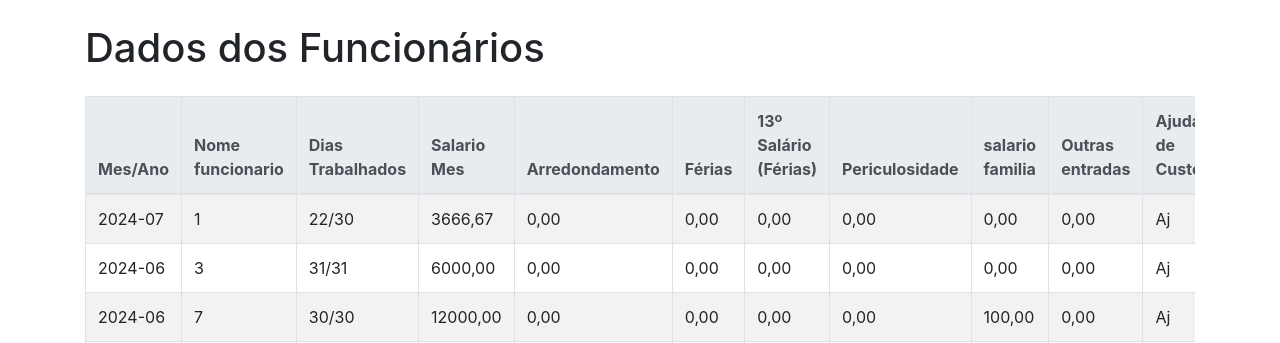
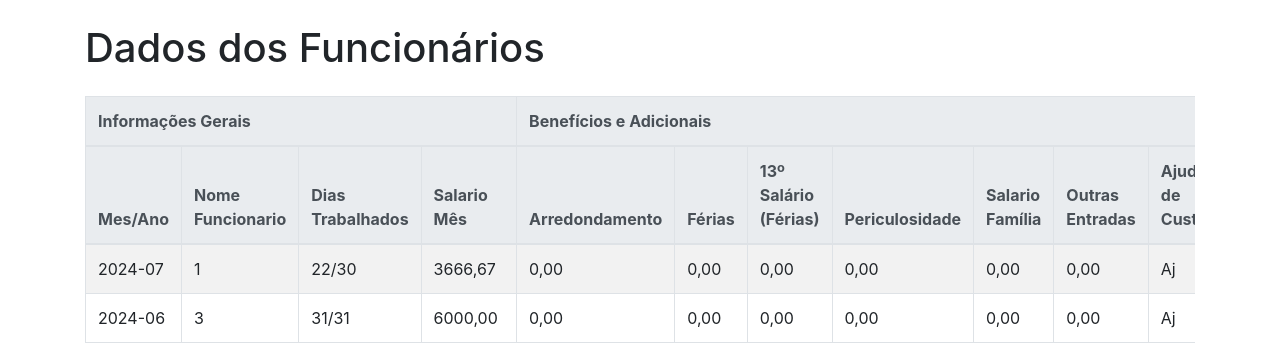
Before and after one commit to arthuzao22/Project-Rh-CDG, a Django app: page /manipulate_funcionarios/ in a window 1280 px wide. Shown: the top 343 px of the page. Run offline with Django 5.2, Linux system fonts and the light colour scheme; data comes from the database, SQL or seed files in the repository; some libraries are stand-ins or nearby versions.

Commit message:
Finalizado 21102024

```diff
--- a/PROJECTWEB/pythonAppCrud/app/templates/Salarios/index_salario.html
+++ b/PROJECTWEB/pythonAppCrud/app/templates/Salarios/index_salario.html
@@ -55,7 +55,7 @@
         <h2>Sistema de Gestão dos Salários dos Funcionários</h2>
     </header>
 
-    <div class="col-12 col-md-8 m-auto text-center">
+    <div class="col-12 col-md-8 m-auto align-center">
         <form method="GET" action="{% url 'index_salario' %}">
             <div class="row">
                 <div class="col">
--- a/PROJECTWEB/pythonAppCrud/app/templates/Salarios/manipulated_data.html
+++ b/PROJECTWEB/pythonAppCrud/app/templates/Salarios/manipulated_data.html
@@ -10,6 +10,13 @@
         body {
             margin: 20px;
         }
+        .group-header {
+            background-color: #f1f1f1;
+            font-weight: bold;
+        }
+        .table-responsive {
+            overflow-x: auto;
+        }
     </style>
 </head>
 <body>
@@ -18,38 +25,52 @@
         <div class="table-responsive">
             <table class="table table-bordered table-striped">
                 <thead class="thead-light">
+                    <tr class="group-header">
+                        <th colspan="4">Informações Gerais</th>
+                        <th colspan="8">Benefícios e Adicionais</th>
+                        <th colspan="5">Descontos</th>
+                        <th colspan="3">Liquidação</th>
+                    </tr>
                     <tr>
+                        <!-- Informações Gerais -->
                         <th>Mes/Ano</th>
-                        <th>Nome funcionario</th>
+                        <th>Nome Funcionario</th>
                         <th>Dias Trabalhados</th>
-                        <th>Salario Mes</th>
+                        <th>Salario Mês</th>
+
+                        <!-- Benefícios e Adicionais -->
                         <th>Arredondamento</th>
                         <th>Férias</th>
                         <th>13º Salário (Férias)</th>
                         <th>Periculosidade</th>
-                        <th>salario familia</th>
-                        <th>Outras entradas</th>
+                        <th>Salario Família</th>
+                        <th>Outras Entradas</th>
                         <th>Ajuda de Custo</th>
-                        <th>Premio</th>
-                        <th>Bruto do Mês</th>
+
+                        <!-- Descontos -->
                         <th>INSS</th>
                         <th>FGTS</th>
-                        <th>vales e faltas</th>
+                        <th>ir_ferias</th>
+                        <th>Vales e Faltas</th>
                         <th>VT</th>
                         <th>Plano de Saúde</th>
+
+                        <!-- Liquidação -->
                         <th>Adiantamento</th>
-                        <th>Troco</th>
                         <th>Total de Descontos</th>
-                        <th>Liquido a Pagar</th>
+                        <th>Líquido a Pagar</th>
                     </tr>
                 </thead>
                 <tbody>
                     {% for funcionario in funcionarios %}
                     <tr>
+                        <!-- Informações Gerais -->
                         <td>{{ funcionario.mesAno }}</td>
                         <td>{{ funcionario.funcionario_id }}</td>
                         <td>{{ funcionario.dias_trabalhados }}/{{ funcionario.qtde_dias_Mes }}</td>
                         <td>{{ funcionario.salario_Mes }}</td>
+
+                        <!-- Benefícios e Adicionais -->
                         <td>{{ funcionario.arred }}</td>
                         <td>{{ funcionario.ferias }}</td>
                         <td>{{ funcionario.decimo_terceiro_ferias }}</td>
@@ -57,15 +78,17 @@
                         <td>{{ funcionario.salario_familia }}</td>
                         <td>{{ funcionario.outras_entradas }}</td>
                         <td>Aj</td>
-                        <td>Pr</td>
-                        <td>{{ funcionario.bruto_Mes }}</td>
+
+                        <!-- Descontos -->
                         <td>{{ funcionario.INSS }}</td>
                         <td>{{ funcionario.FGTS }}</td>
+                        <td>{{ funcionario.ir_ferias }}</td>
                         <td>{{ funcionario.vales_e_faltas }}</td>
                         <td>{{ funcionario.VT }}</td>
                         <td>{{ funcionario.PlanoDeSaude }}</td>
+
+                        <!-- Liquidação -->
                         <td>{{ funcionario.adiantamento }}</td>
-                        <td>{{ funcionario.troco }}</td>
                         <td>{{ funcionario.TotalDescontos }}</td>
                         <td>{{ funcionario.liquidoPagar }}</td>
                     </tr>
--- a/PROJECTWEB/pythonAppCrud/app/views.py
+++ b/PROJECTWEB/pythonAppCrud/app/views.py
@@ -289,6 +289,7 @@ def manipulate_funcionarios(request):
         'vales_e_faltas': [s.vales_e_faltas for s in salarios],
         'troco': [s.troco for s in salarios],
         'funcionario_id': [s.funcionario_id for s in salarios],
+        'ir_ferias': [s.ir_ferias for s in salarios],
     }
 
     df = pd.DataFrame(data_salario)
@@ -308,6 +309,7 @@ def manipulate_funcionarios(request):
     df['coparticipacao'] = df['coparticipacao'].apply(Decimal)
     df['vales_e_faltas'] = df['vales_e_faltas'].apply(Decimal)
     df['troco'] = df['troco'].apply(Decimal)
+    df['ir_ferias'] = df['ir_ferias'].apply(Decimal)
 
 
 
```
